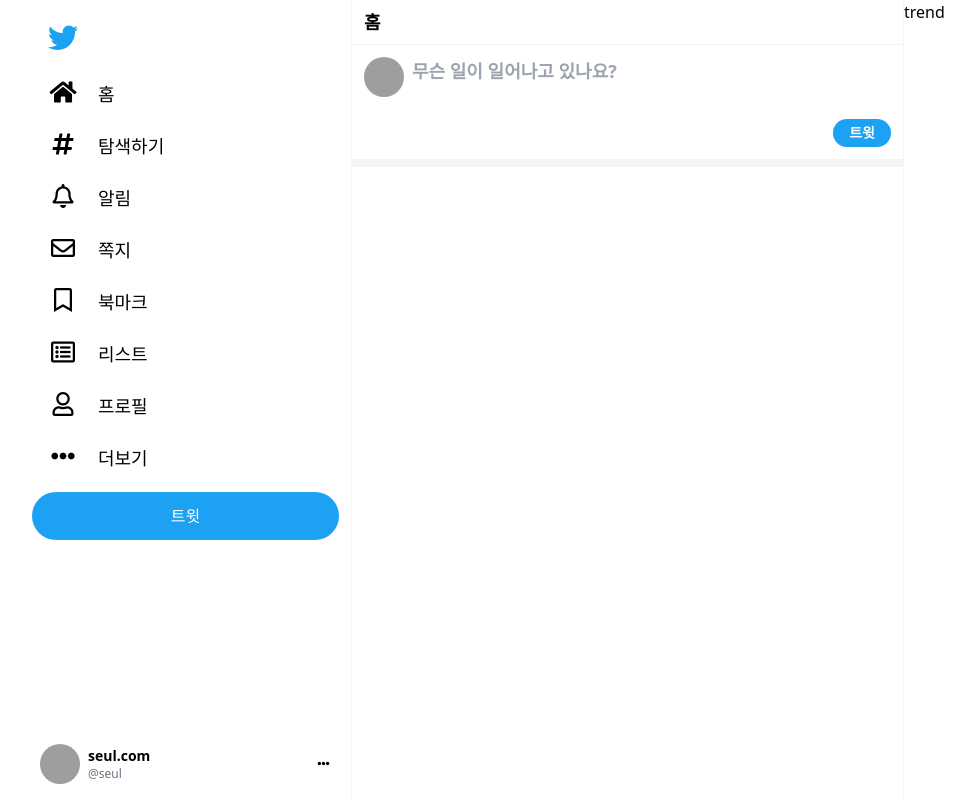
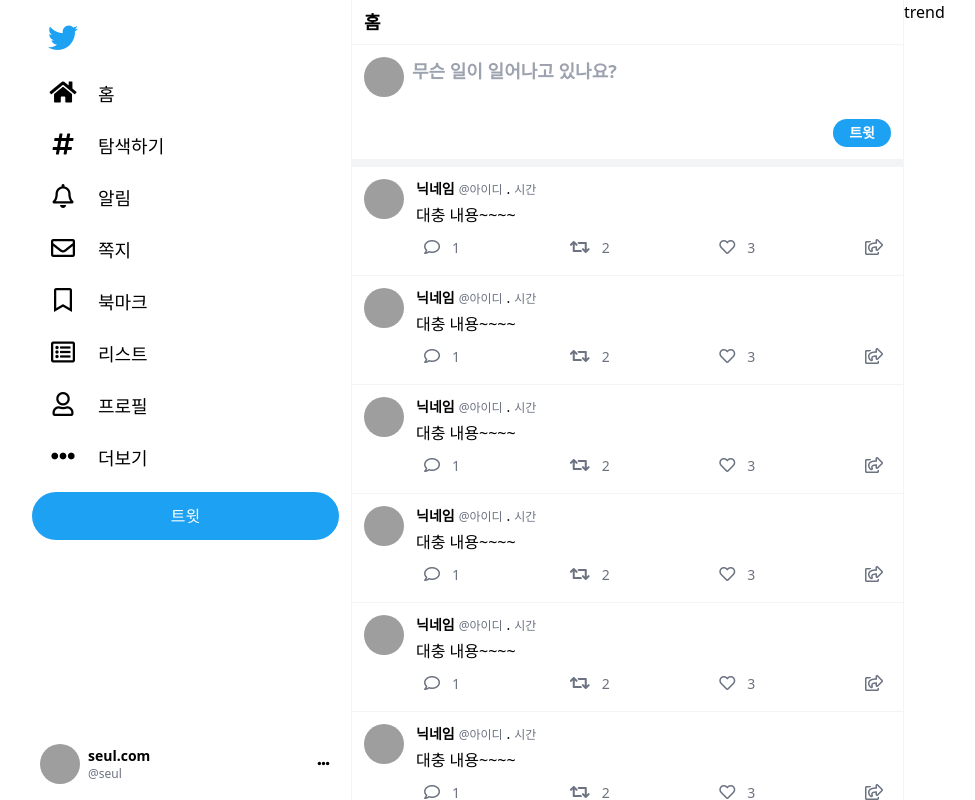
Before and after one commit to seul15/Twitter-clone-coding, a Vue app: page / in a window 1280 px wide. Shown: the whole page, without its empty margins (8-983 px from the left). Built offline with nearby package versions, Linux system fonts and the light colour scheme; grey boxes are pictures that could not be loaded.

Commit message:
homepage tweet

```diff
--- a/src/App.vue
+++ b/src/App.vue
@@ -100,7 +100,8 @@
       <div class="flex h-screen">
         <!-- 스크린 높이에 맞춤 -->
         <!-- main section -->
-        <div class="flex-1 border-r border-gray-100">
+        <div class="flex-1 border-r border-gray-100 overflow-y-auto">
+          <!-- overflow-y-auto - 메인 섹션에서 오버플로우가 일어났을때 스크롤 생성 -->
           <div class="flex flex-col">
             <!-- page title -->
             <div class="border-b border-gray-100 px-3 py-2 font-bold text-lg">홈</div>
@@ -114,6 +115,39 @@
               <div class="text-right">
                 <button class="bg-primary hover:bg-dark text-sm font-bold text-white px-4 py-1 rounded-full">트윗</button>
                 <!-- padding -> 내부 간격 설정 / margin -> 외부 간격 설정 -->
+              </div>
+            </div>
+          </div>
+          <!-- tweets -->
+          <div class="flex px-3 py-3 border-b border-gray-100" v-for="tweet in 10" :key="tweet">
+            <img src="http://picsum.photos/200" class="w-10 h-10 rounded-full hover:opacity-80 cursor-pointer"/>
+            <div class="ml-3 flex-1 flex flex-col space-y-1">
+              <div class="text-sm space-x-1">
+                <!-- space-x-1 - 각각의 요소 사이마다 간격을 줌 -->
+                <span class="font-bold">닉네임</span>
+                <span class="text-gray-500 text-xs">@아이디</span>
+                <span>.</span>
+                <span class="text-gray-500 text-xs">시간</span>
+              </div>
+              <!-- tweet body -->
+              <div>대충 내용~~~~</div>
+              <!-- tweet actions -->
+              <div class="flex justify-between">
+                <div class="text-gray-500 hover:text-primary">
+                  <i class="far fa-comment hover:bg-blue-50 rounded-full p-2"></i>
+                  <span class="ml-1 text-sm">1</span>
+                </div>
+                <div class="text-gray-500 hover:text-green-500">
+                  <i class="fas fa-retweet hover:bg-green-50 rounded-full p-2"></i>
+                  <span class="ml-1 text-sm">2</span>
+                </div>
+                <div class="text-gray-500 hover:text-red-500">
+                  <i class="far fa-heart hover:bg-red-50 rounded-full p-2"></i>
+                  <span class="ml-1 text-sm">3</span>
+                </div>
+                <div class="text-gray-500 hover:text-primary">
+                  <i class="far fa-share-square hover:bg-blue-50 rounded-full p-2"></i>
+                </div>
               </div>
             </div>
           </div>
```
